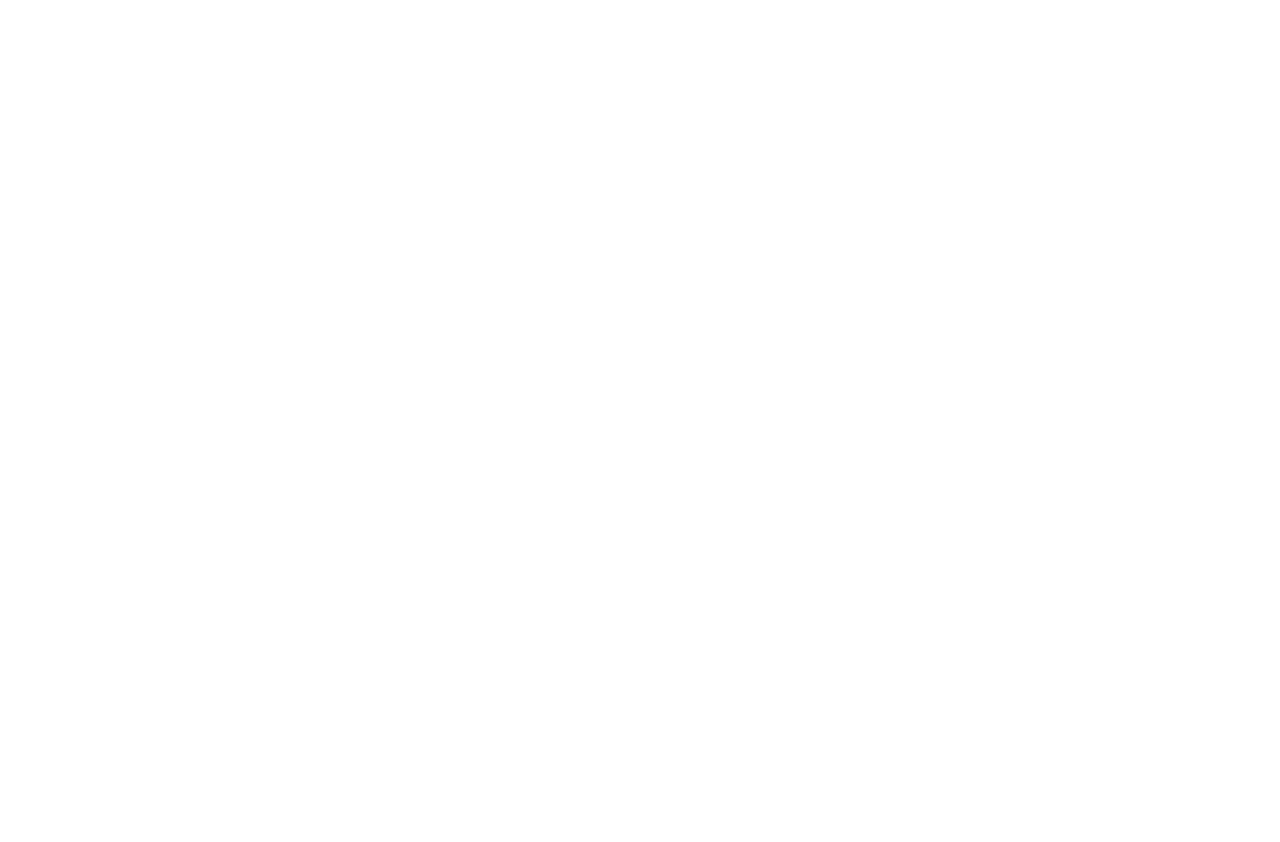
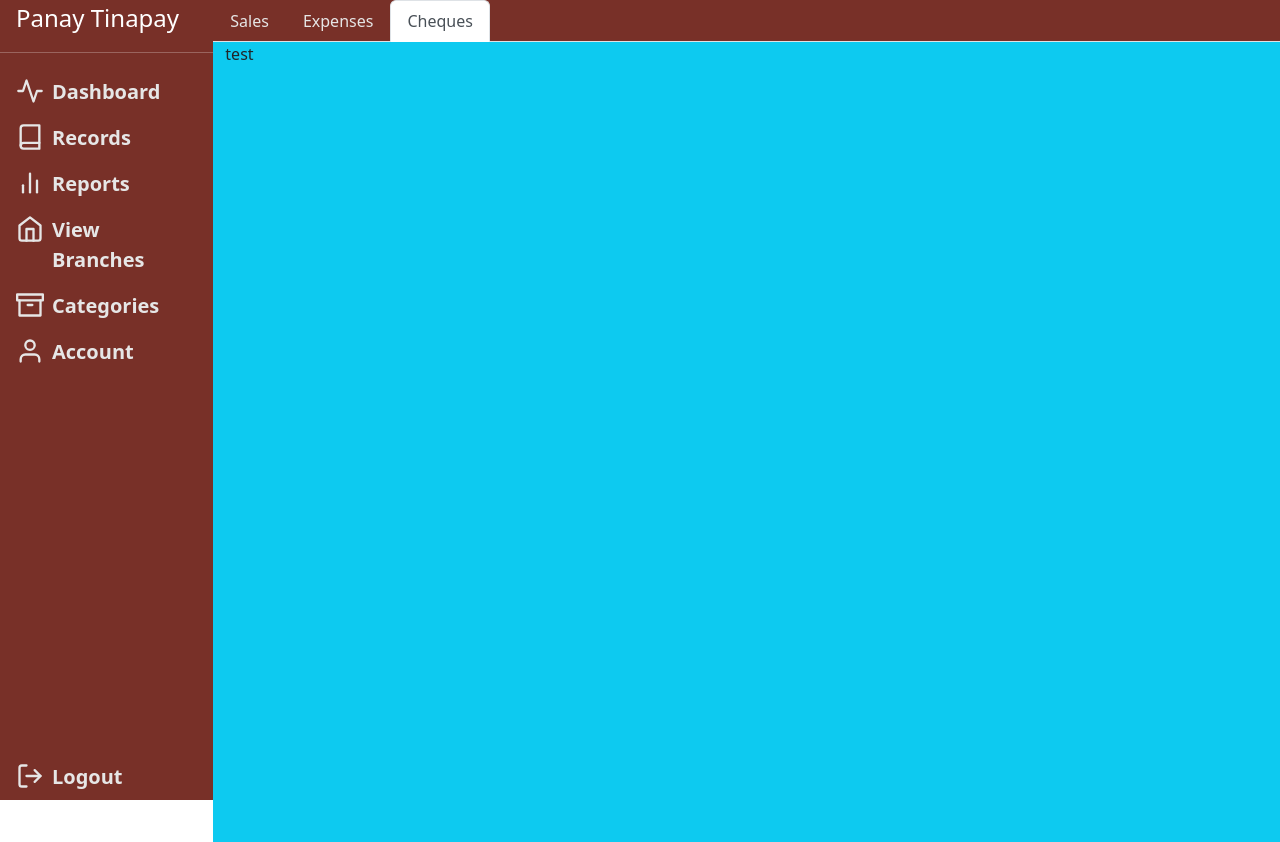
Before and after one commit to jerichosy/CSSWENG-Team-3, a Vue app in the folder panay-app/: page /admin/records/cheques in a window 1280 px wide. Before the commit this address had no page. Before the commit the page ends 800 px from the top, so only its background shows below. Built offline with nearby package versions, Linux system fonts and the light colour scheme; no server answers; the HTML template or start-up script is replaced by a standard one.

Commit message:
moved Cheques page to Records

```diff
--- a/panay-app/src/components/admin/AdminNav.vue
+++ b/panay-app/src/components/admin/AdminNav.vue
@@ -49,17 +49,6 @@ import { RouterLink, RouterView } from 'vue-router'
                         <polyline points="9 22 9 12 15 12 15 22"></polyline>
                     </svg>
                     <span class="ps-2">View Branches</span>
-                </RouterLink>
-            </li>
-            <li class="nav-item">
-                <RouterLink class="nav-link d-flex" to="/admin/cheques">
-                    <svg xmlns="http://www.w3.org/2000/svg" width="28" height="28" viewBox="0 0 24 24" fill="none"
-                        stroke="currentColor" stroke-width="2" stroke-linecap="round" stroke-linejoin="round"
-                        class="feather feather-book-open">
-                        <path d="M2 3h6a4 4 0 0 1 4 4v14a3 3 0 0 0-3-3H2z"></path>
-                        <path d="M22 3h-6a4 4 0 0 0-4 4v14a3 3 0 0 1 3-3h7z"></path>
-                    </svg>
-                    <span class="ps-2">Cheques</span>
                 </RouterLink>
             </li>
             <li class="nav-item">
--- a/panay-app/src/router/index.js
+++ b/panay-app/src/router/index.js
@@ -4,7 +4,7 @@ import AdminView from '../views/admin/AdminView.vue'
 import Account from '../views/admin/adminpages/Account.vue'
 import Branches from '../views/admin/adminpages/Branches.vue'
 import Categories from '../views/admin/adminpages/Categories.vue'
-import Cheques from '../views/admin/adminpages/Cheques.vue'
+import Cheques from '../views/admin/adminpages/records/ChequesView.vue'
 import Dashboard from '../views/admin/adminpages/Dashboard.vue'
 import Records from '../views/admin/adminpages/records/Records.vue'
 import Reports from '../views/admin/adminpages/Reports.vue'
@@ -40,11 +40,6 @@ const router = createRouter({
           component: Categories
         },
         {
-          path: 'cheques',
-          name: 'cheques',
-          component: Cheques
-        },
-        {
           path: 'dashboard',
           name: 'dashboard',
           component: Dashboard
@@ -67,6 +62,11 @@ const router = createRouter({
               path: 'expenses',
               name: 'expenses',
               component: Expenses
+            },
+            {
+              path: 'cheques',
+              name: 'cheques',
+              component: Cheques
             }
           ]
         },
--- a/panay-app/src/views/admin/adminpages/Cheques.vue
+++ /dev/null
@@ -1,7 +0,0 @@
-<script setup>
-
-</script>
-
-<template>
-    <span>Cheques</span>
-</template>
--- /dev/null
+++ b/panay-app/src/views/admin/adminpages/records/ChequesView.vue
@@ -0,0 +1,9 @@
+<script>
+
+</script>
+
+<template>
+    <div class="container-fluid vh-100 bg-info">
+        test
+    </div>
+</template>
--- a/panay-app/src/views/admin/adminpages/records/Records.vue
+++ b/panay-app/src/views/admin/adminpages/records/Records.vue
@@ -166,6 +166,10 @@ export default {
                 <RouterLink class="nav-link" :class="{ active: $route.name === 'expenses' }" to="expenses">Expenses
                 </RouterLink>
             </li>
+            <li class="nav-item">
+                <RouterLink class="nav-link" :class="{ active: $route.name === 'cheques' }" to="cheques">Cheques
+                </RouterLink>
+            </li>
         </ul>
     </div>
 
```
